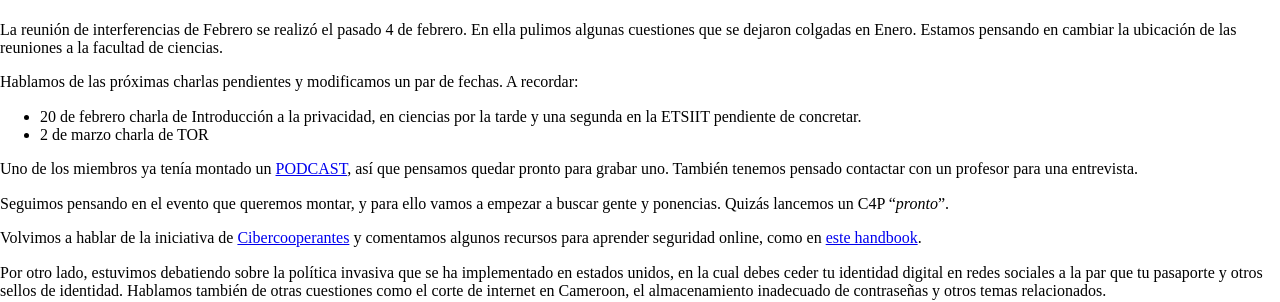
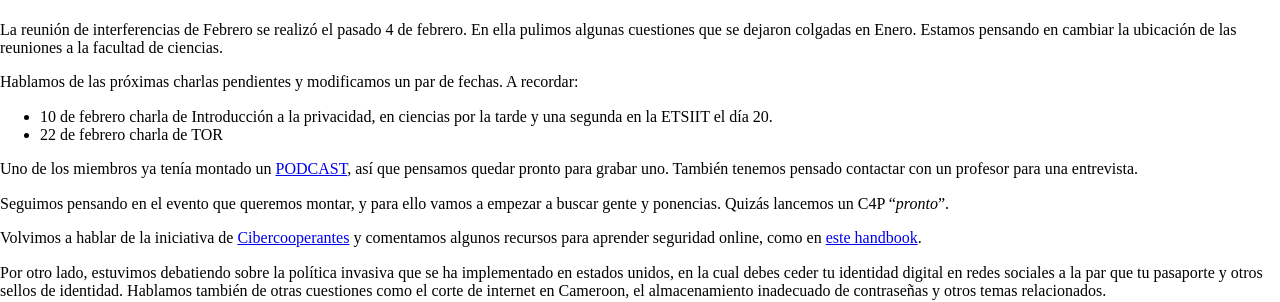
Before and after one commit to Interferencias/interferencias.github.io, a Jekyll site: the page built from _posts/2017-02-04-reunionFebrero.md, in a window 1280 px wide. Shown: the part 243-545 px from the top of the page. Built offline with Jekyll 4.4.1, drawn with Linux system fonts in a browser that asks for light colours; nearby versions of some CDN libraries; library files that are not in the unit come from our copies.

Commit message:
Update 2017-02-04-reunionFebrero.md

```diff
--- a/_posts/2017-02-04-reunionFebrero.md
+++ b/_posts/2017-02-04-reunionFebrero.md
@@ -11,8 +11,8 @@ La reunión de interferencias de Febrero se realizó el pasado 4 de febrero. En
 
 Hablamos de las próximas charlas pendientes y modificamos un par de fechas. A recordar:
 
-- 20 de febrero charla de Introducción a la privacidad, en ciencias por la tarde y una segunda en la ETSIIT pendiente de concretar.
-- 2 de marzo charla de TOR
+- 10 de febrero charla de Introducción a la privacidad, en ciencias por la tarde y una segunda en la ETSIIT el día 20.
+- 22 de febrero charla de TOR
 
 Uno de los miembros ya tenía montado un [PODCAST](http://www.ivoox.com/podcast-computinglife_sq_f1362921_1.html), así que pensamos quedar pronto para grabar uno. También tenemos pensado contactar con un profesor para una entrevista.
 
```
